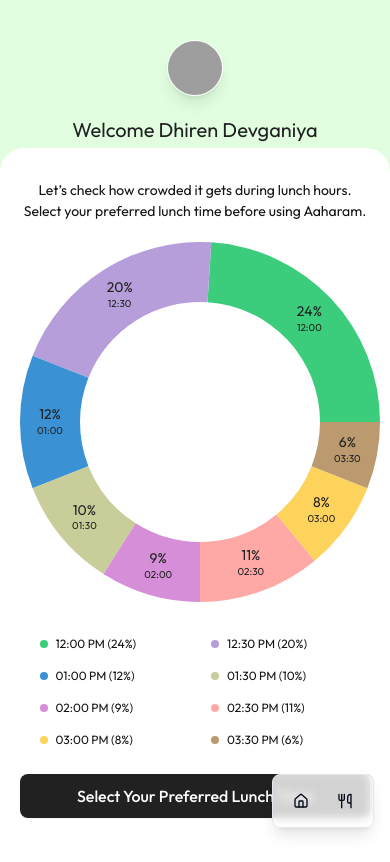
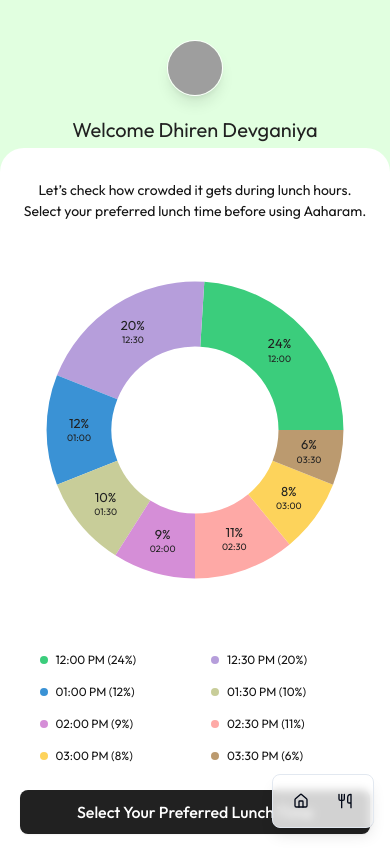
Before and after one commit to suraj-tatvasoft/Aaharam, a React (Vite) app: page /analytics in a window 390 px wide. Built offline with nearby package versions, Linux system fonts and the light colour scheme; grey boxes are pictures that could not be loaded.

Commit message:
responsive chart changes

```diff
--- a/src/pages/Analytics.tsx
+++ b/src/pages/Analytics.tsx
@@ -60,14 +60,15 @@ const Analytics = () => {
                 </div>
               </div>
               <div className="flex flex-col items-center flex-1 justify-start bg-white">
-                <div className="w-[360px] h-[360px] flex items-center justify-center mx-auto mb-8">
-                  <PieChart width={360} height={360}>
+                <div className="w-full p-2 aspect-square flex items-center justify-center mx-auto mb-8">
+                  <ResponsiveContainer width={360} height={360}>
+                    <PieChart>
                       <Pie
                         data={data}
                         dataKey="value"
                         nameKey="name"
-                      innerRadius={120}
-                      outerRadius={180}
+                        innerRadius={90}
+                        outerRadius={160}
                         label={({
                           cx,
                           cy,
@@ -77,8 +78,7 @@ const Analytics = () => {
                           index,
                         }) => {
                           const RADIAN = Math.PI / 180;
-                        const radius =
-                          innerRadius + (outerRadius - innerRadius) * 0.5;
+                          const radius = innerRadius + (outerRadius - innerRadius) * 0.5;
                           const x = cx + radius * Math.cos(-midAngle * RADIAN);
                           const y = cy + radius * Math.sin(-midAngle * RADIAN);
                           return (
@@ -120,9 +120,9 @@ const Analytics = () => {
                         ))}
                       </Pie>
                     </PieChart>
+                  </ResponsiveContainer>
                 </div>
-                {/* Screenshot-style Legend: 2 columns, 4 rows */}
-                <div className="grid grid-cols-2 gap-y-3 gap-x-8 w-[311px] mx-auto mb-2">
+                <div className="grid grid-cols-2 gap-y-3 gap-x-8 w-full max-w-[311px] mx-auto mb-2">
                   {data.map((entry, index) => (
                     <div
                       key={entry.name}
--- a/src/pages/OverallTimeSlots.tsx
+++ b/src/pages/OverallTimeSlots.tsx
@@ -27,14 +27,15 @@ const OverallTimeSlots = () => {
   return (
     <PageLayout title="Overall Time Slots">
       <div className="flex flex-col items-center flex-1 mt-4">
-        <div className="w-[360px] h-[360px] flex items-center justify-center mx-auto mb-8">
-          <PieChart width={360} height={360}>
+        <div className="w-full p-2 aspect-square flex items-center justify-center mx-auto mb-8">
+          <ResponsiveContainer width={360} height={360}>
+            <PieChart>
               <Pie
                 data={data}
                 dataKey="value"
                 nameKey="name"
-              innerRadius={120}
-              outerRadius={180}
+                innerRadius={90}
+                outerRadius={160}
                 label={({
                   cx,
                   cy,
@@ -86,6 +87,7 @@ const OverallTimeSlots = () => {
                 ))}
               </Pie>
             </PieChart>
+          </ResponsiveContainer>
         </div>
         <div className="grid grid-cols-2 gap-y-3 gap-x-8 w-[311px] mx-auto mb-2">
           {data.map((entry, index) => (
```
Lines whose indentation alone changed are shown as unchanged.
